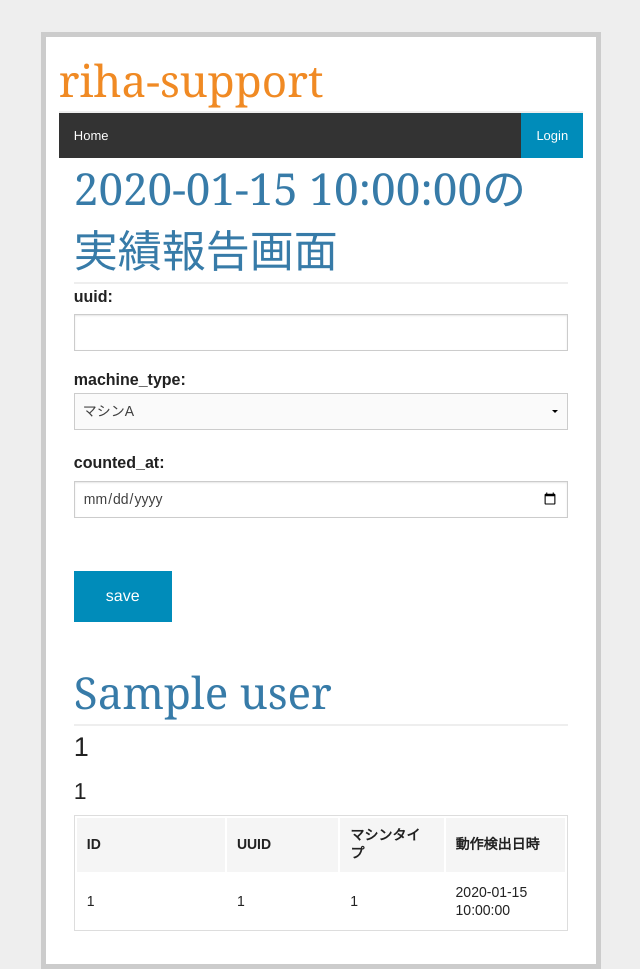
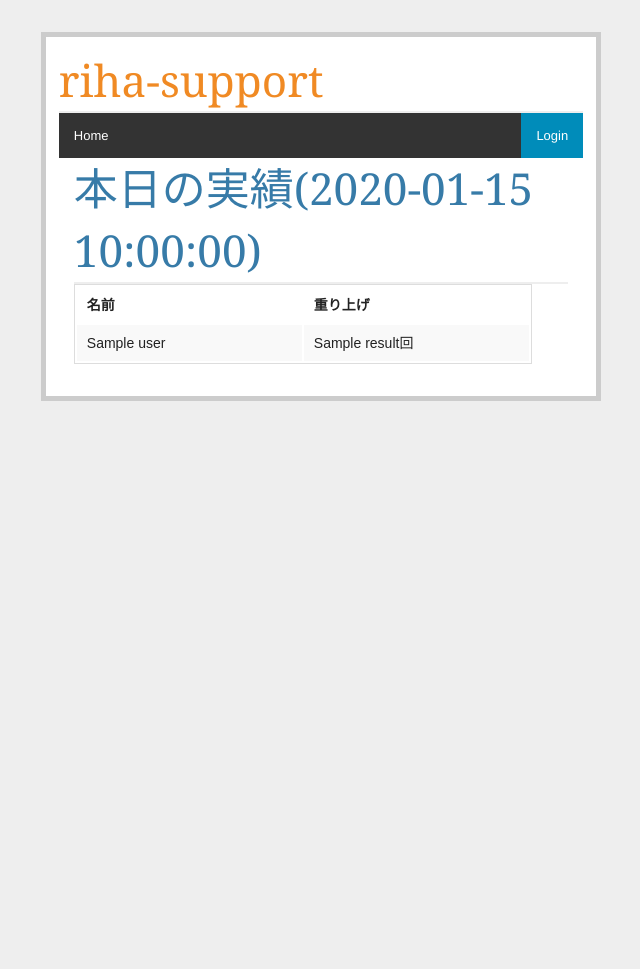
Before and after one commit to rintarokanda/riha-support, a Flask app: template tutorial/flaskr/templates/result.html in a window 1280 px wide. Shown: the whole page, without its empty margins (319-959 px from the left). After the commit the page ends 401 px from the top, so only its background shows below. Run offline with Flask 2, Linux system fonts and the light colour scheme; the template is opened without the code that fills it: most values are stand-ins (such as "Sample title", 1, 10 or a date in 2020).

Commit message:
Implement result page.

```diff
--- a/tutorial/flaskr/templates/result.html
+++ b/tutorial/flaskr/templates/result.html
@@ -7,64 +7,23 @@
 
     <div class="row">
       <div class="columns large-collapse">
-    <h1>{{ date }}の実績報告画面</h1>
+        <h1>本日の実績({{ date }})</h1>
       </div>
     </div>
 
-<form action="{{ url_for('result_add') }}" method=post class=result_add>
-  <dl>
-    <dt>uuid:
-    <dd><input type=text size=20 name=uuid value="">
-    <dt>machine_type:
-      <select name="machine_type">
-        <option value="a">マシンA</option>
-        <option value="b">マシンB</option>
-        <option value="c">マシンC</option>
-      </select>
-    <dt>counted_at:
-        <dd><input type=date size=20 name="counted_at" format ="yyyy-mm-dd HH:ii:ss" value="">
-      　<!-- <p><input type="date" name="example" min="2017-10-27" max="2018-3-31"></p> -->
-    <dd><input class="button" type=submit value={{ 'save'}}>
-  </dl>
-</form>
-
-
-<!-- {% for result in result %}
-<h4>{{ result.uuid }}</h4>{{ result.machine_type }} {{ result.counted_at }}
-{% else %}
-{% endfor %} -->
-
+    <table>
+      <tr>
+        <th width="225">名前</th>
+        <th width="225">重り上げ</th>
+      </tr>
       {% for users_result in results %}
-  <h1>{{ users_result.user.name }}</h1>
-  {% for result in users_result.result %}
-    <h3>{{ result.uuid }}</h3>
-    <h4>{{ result.count }}</h4>
-  {% endfor %}
-{% endfor %}
-
-<table>
-  <thead>
       <tr>
-      <th width="225">ID</th>
-      <th width="150">UUID</th>
-      <th width="150">マシンタイプ</th>
-      <th width="150">動作検出日時</th>
-    </tr>
-  </thead>
-  <tbody>
-    {% for row in result %}
-    <tr>
-      <td>{{ row.id }}</td>
-      <td>{{ row.uuid }}</td>
-      <td>{{ row.machine_id }}</td>
-      <td>{{ row.counted_at }}</td>
+        <td>{{ users_result['user'].name }}</td>
+        <td>{{ users_result.result[1] }}回</td>
       </tr>
       {% endfor %}
-  </tbody>
     </table>
-
   </div>
 </div>
 
-
 {% endblock %}
```
Also changed, not shown: tutorial/flaskr/views.py (+41 -4 lines). Lines whose indentation alone changed are shown as unchanged.
